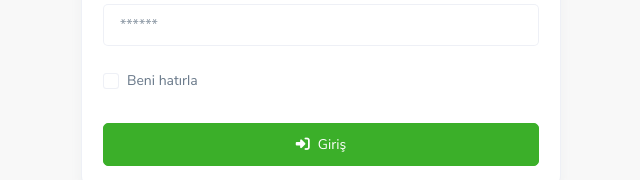
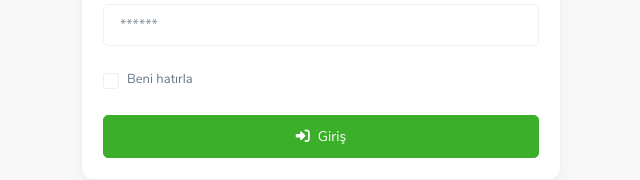
Before and after one commit to yunusemre/yet-react-redux-boilerplate, a React (Create React App) app: page /auth/login in a window 1280 px wide. Shown: the part 558-738 px from the top of the page, without its empty margins (319-959 px from the left). Built offline with nearby package versions, Linux system fonts and the light colour scheme.

Commit message:
updated notification alert

```diff
--- a/src/components/form-elements/index.tsx
+++ b/src/components/form-elements/index.tsx
@@ -22,7 +22,7 @@ export const TextField = ({ label, children, ...props }: any) => {
 export const CheckOrRadioField = ({ label, children, ...props }: any) => {
   const [field, meta] = useField(props);
   return (
-    <label className="form-label">
+    <>
       <div className={`mb-4 form-check ${meta.touched && meta.error ? 'error' : ''}`}>
         <label htmlFor={props.id} className="form-check-label">
           <Field {...field} {...props} />
@@ -30,7 +30,7 @@ export const CheckOrRadioField = ({ label, children, ...props }: any) => {
         </label>
       </div>
       <ErrorMessage component="span" className="text-danger" name={props.name} />
-    </label>
+    </>
   );
 };
 
```
